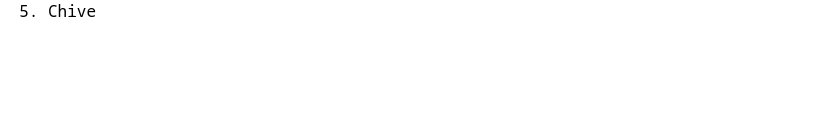
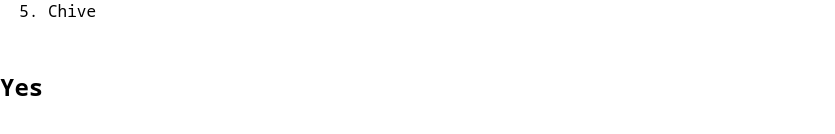
Before and after one commit to SalvatoreMangiacotti/react-recipes, a React (Vite) app: page / in a window 1280 px wide. Shown: the part 258-392 px from the top of the page, without its empty margins (0-835 px from the left). Built offline with nearby package versions, Linux system fonts and the light colour scheme.

Commit message:
Learn how useState works

```diff
--- a/src/App.jsx
+++ b/src/App.jsx
@@ -6,6 +6,11 @@ import Header from './components/Header'
 // Main
 
 import Main from './components/Main'
+
+
+// UseState Practice
+
+import UseState from './components/UseState'
 
 
 // Css
@@ -23,6 +28,8 @@ function App() {
 
       <Main />
 
+      <UseState />
+
     </>
 
   )
--- a/src/components/Main.jsx
+++ b/src/components/Main.jsx
@@ -21,8 +21,11 @@ export default function Main() {
         event.preventDefault();
 
         const formData = new FormData(event.currentTarget)
+
         const newIngredient = formData.get("ingredient")
+
         products.push(newIngredient)
+
         console.log(products)
 
     }
--- /dev/null
+++ b/src/components/UseState.jsx
@@ -0,0 +1,23 @@
+import { useState } from "react"
+
+export default function UseState() {
+
+    const [value, setValue] = useState("Yes")
+
+    console.log(useState)
+
+
+    const handleClick = () => {
+
+        setValue("Definitely")
+
+    }
+
+
+    return (
+
+        <h2 onClick={handleClick}> {value} </h2>
+
+    )
+
+}
```
